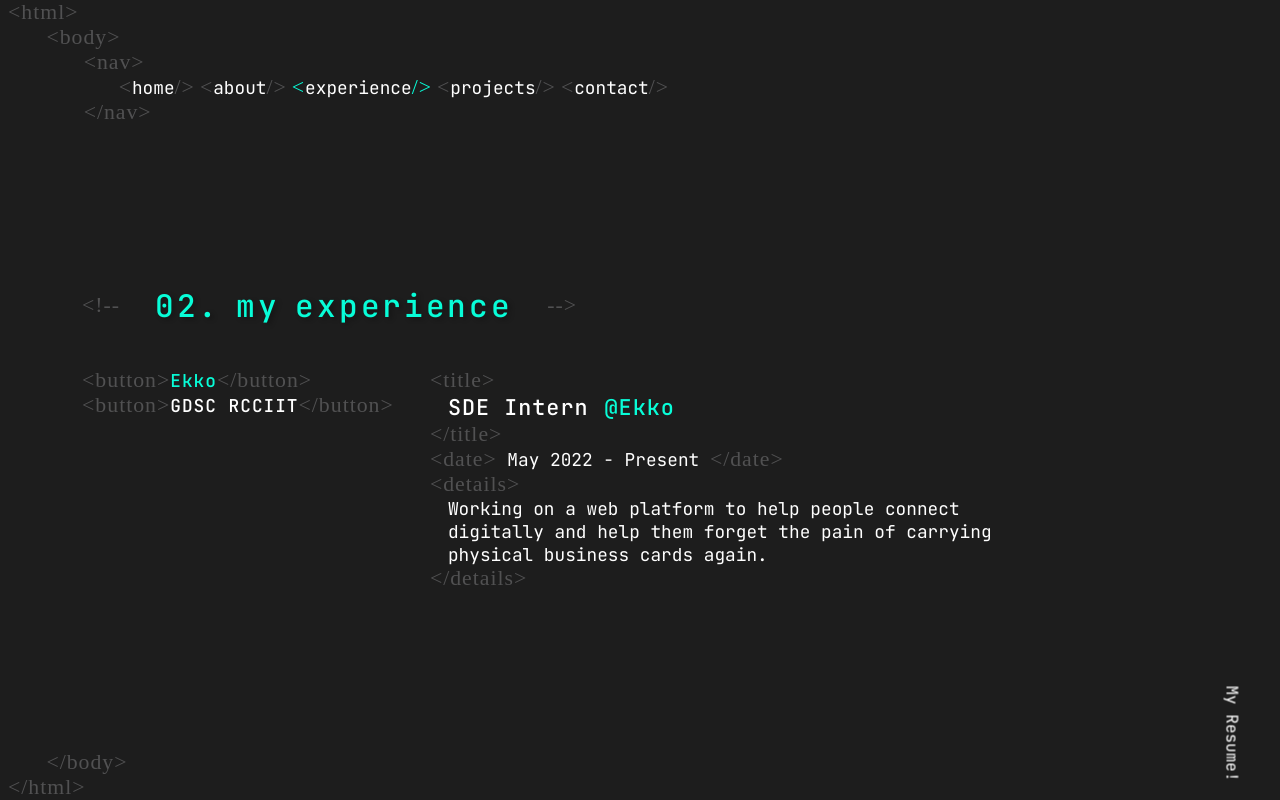
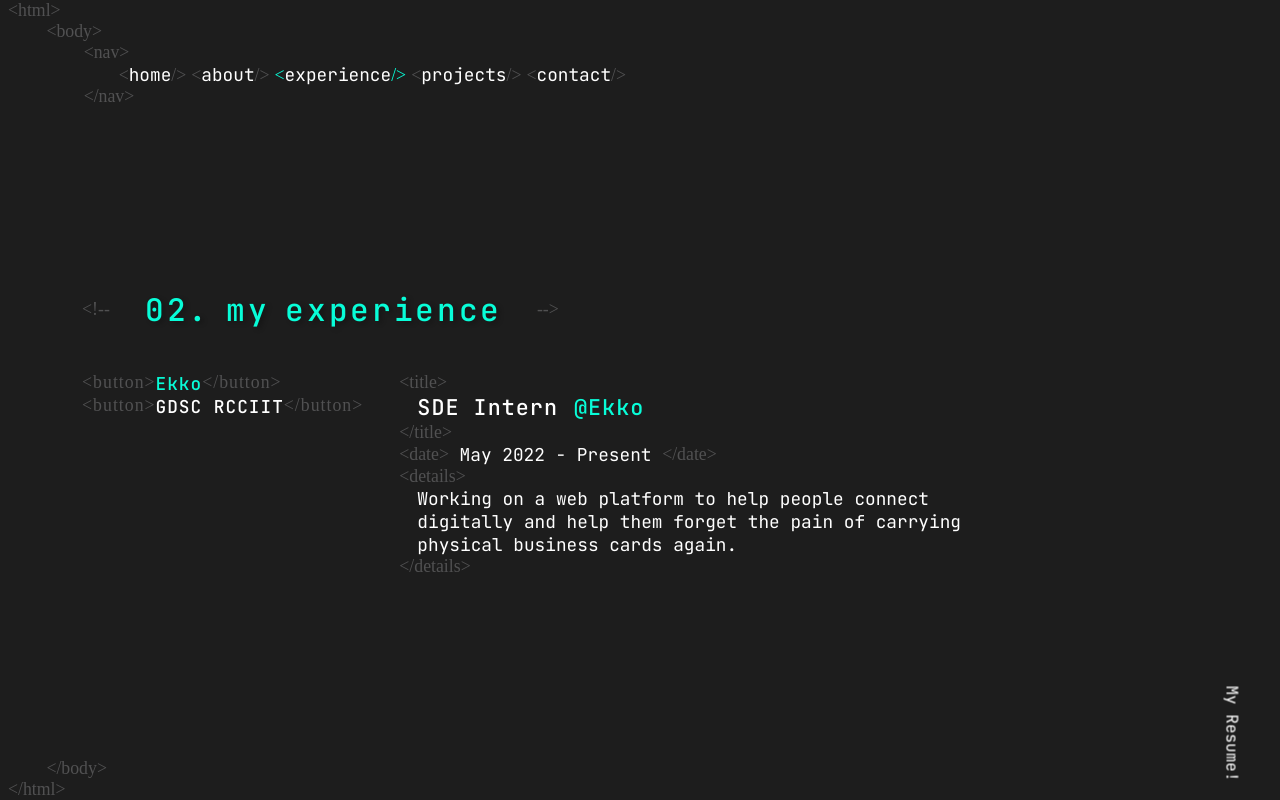
Before and after one commit to danger-ahead/nextjs_dev_folio, a Next.js app: page /experience in a window 1280 px wide. Built offline with nearby package versions, Linux system fonts and the light colour scheme; a web font is replaced by a local one.

Commit message:
fixed: html tags font size

```diff
--- a/components/HtmlTags.tsx
+++ b/components/HtmlTags.tsx
@@ -13,6 +13,8 @@ export function HtmlTags(
   cssClass: String
 ) {
   return (
-    <span className={`cursive text secondary ${cssClass}`}>{children}</span>
+    <span className={`cursive text-small secondary ${cssClass}`}>
+      {children}
+    </span>
   );
 }
--- a/styles/pages.css
+++ b/styles/pages.css
@@ -44,7 +44,6 @@
 
 .experience-selection-button {
   flex-direction: row;
-  align-items: center;
 }
 
 @media screen and (max-width: 900px) {
```
